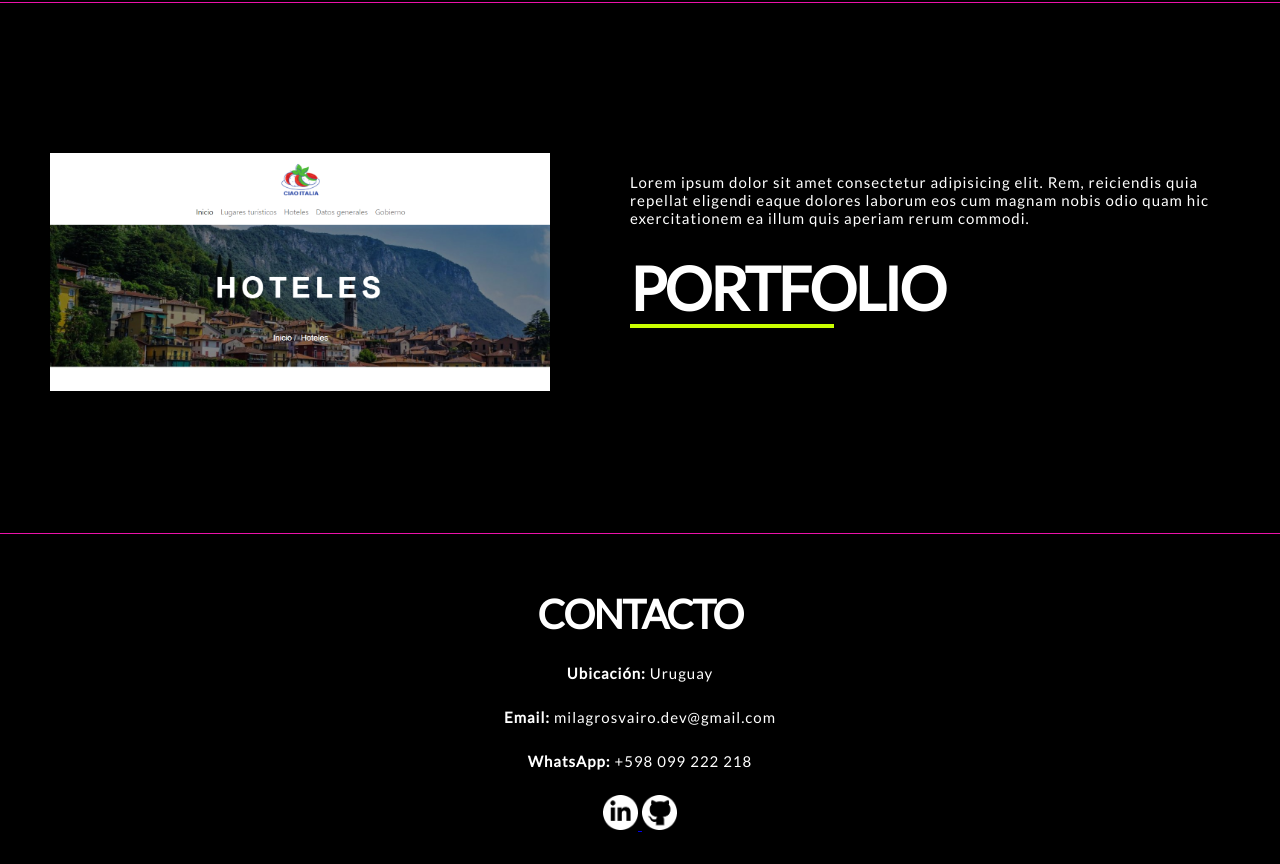
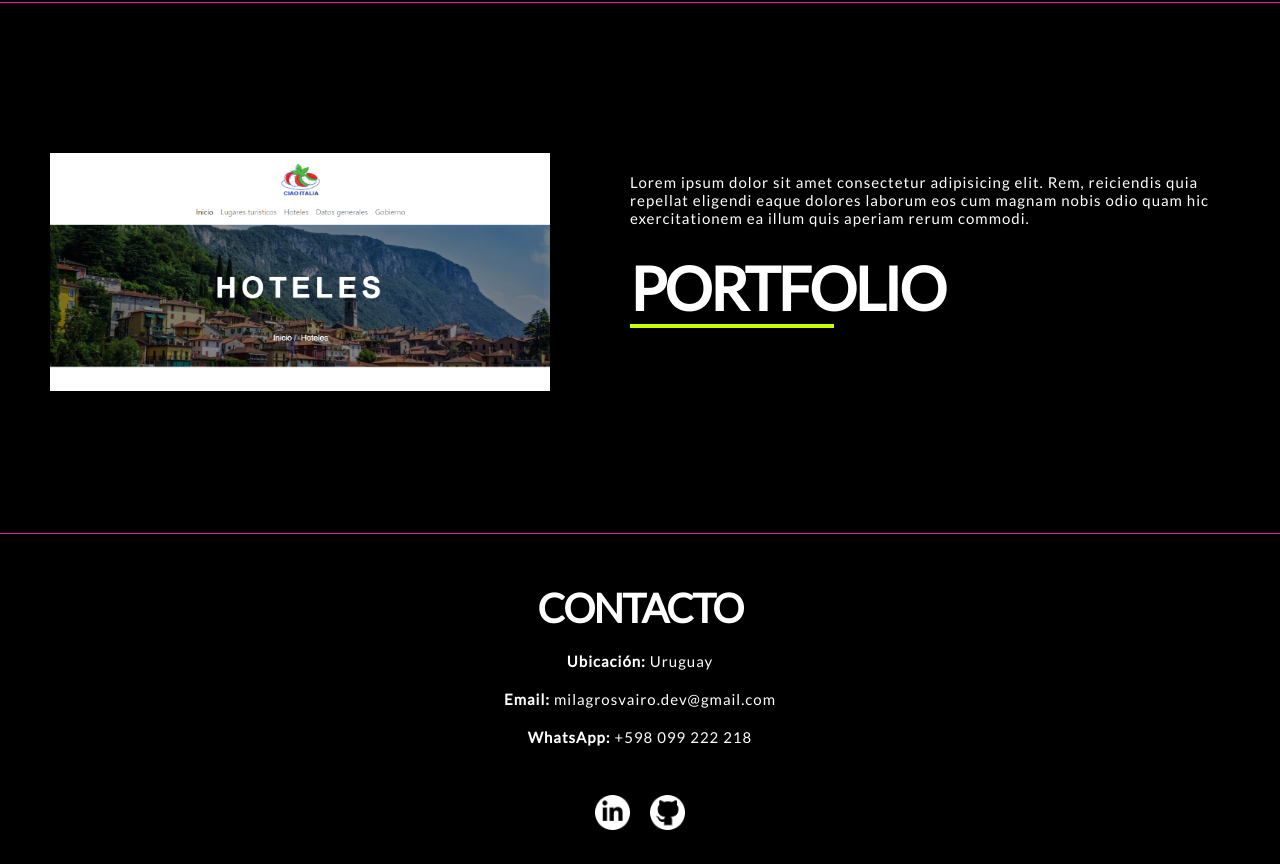
Before and after one commit to MilagrosVairo/Portfolio, a website: page index.html in a window 1280 px wide. Shown: the part 1053-1917 px from the top of the page. Drawn offline with Linux system fonts and the light colour scheme.

Commit message:
detalle :p

```diff
--- a/index.html
+++ b/index.html
@@ -11,8 +11,8 @@
     <link href="https://fonts.googleapis.com/css2?family=Lato:display=swap" rel="stylesheet">
    <!-- Main CSS -->
     <link rel="stylesheet" href="css/main.css">
-    <!-- CSS
-    <link rel="stylesheet" href="css/style.css"> -->
+    <!-- CSS -->
+    <link rel="stylesheet" href="css/style.css">
     <!-- SEO: description-keyboards-->
     <meta name="keyboards" content="portfolio, portfolio digital, portfolio desarrollo web,
      porfolio desarrollo front-end, desarrolladora web, front-end developer, web developer,
```
